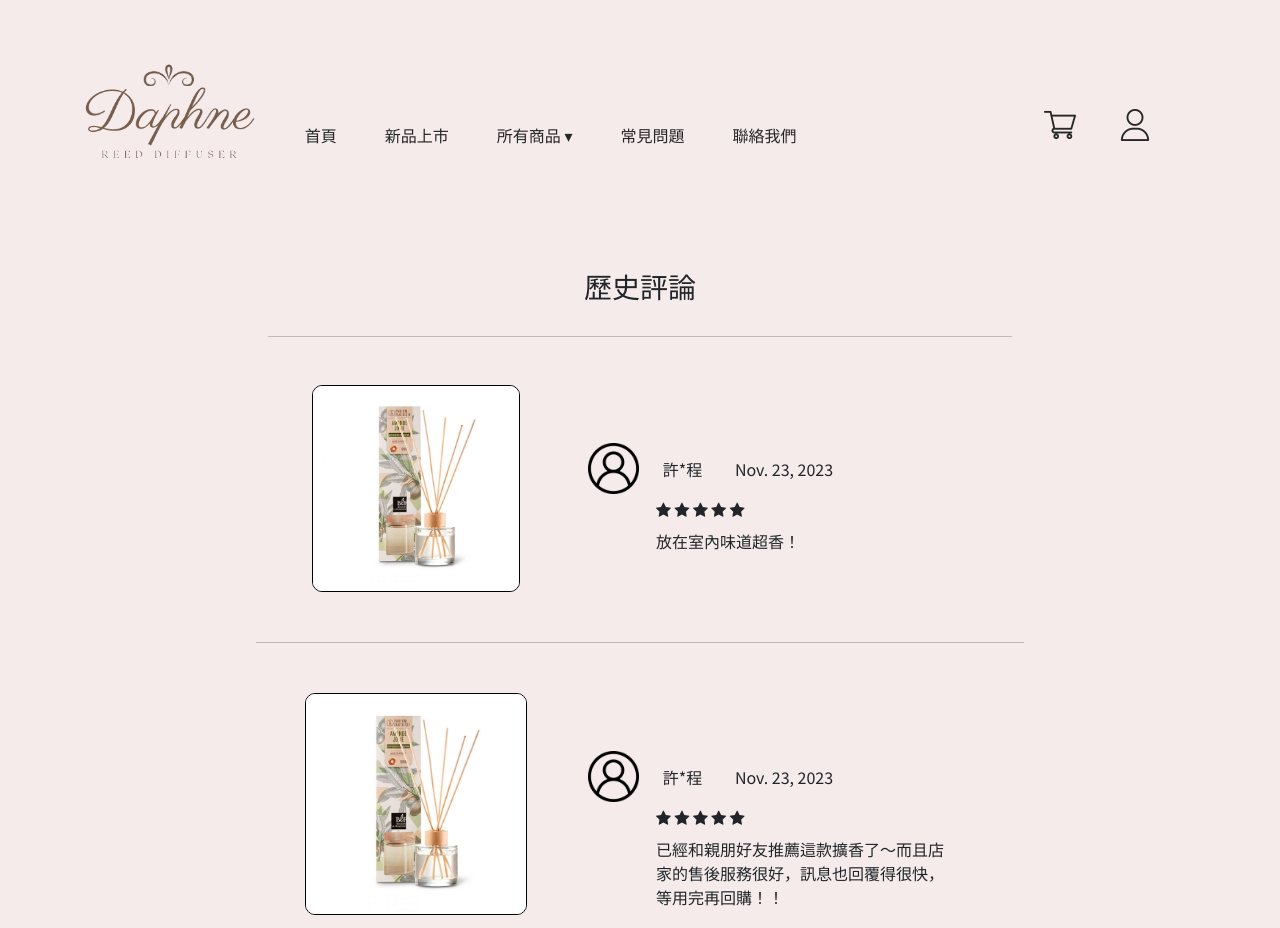
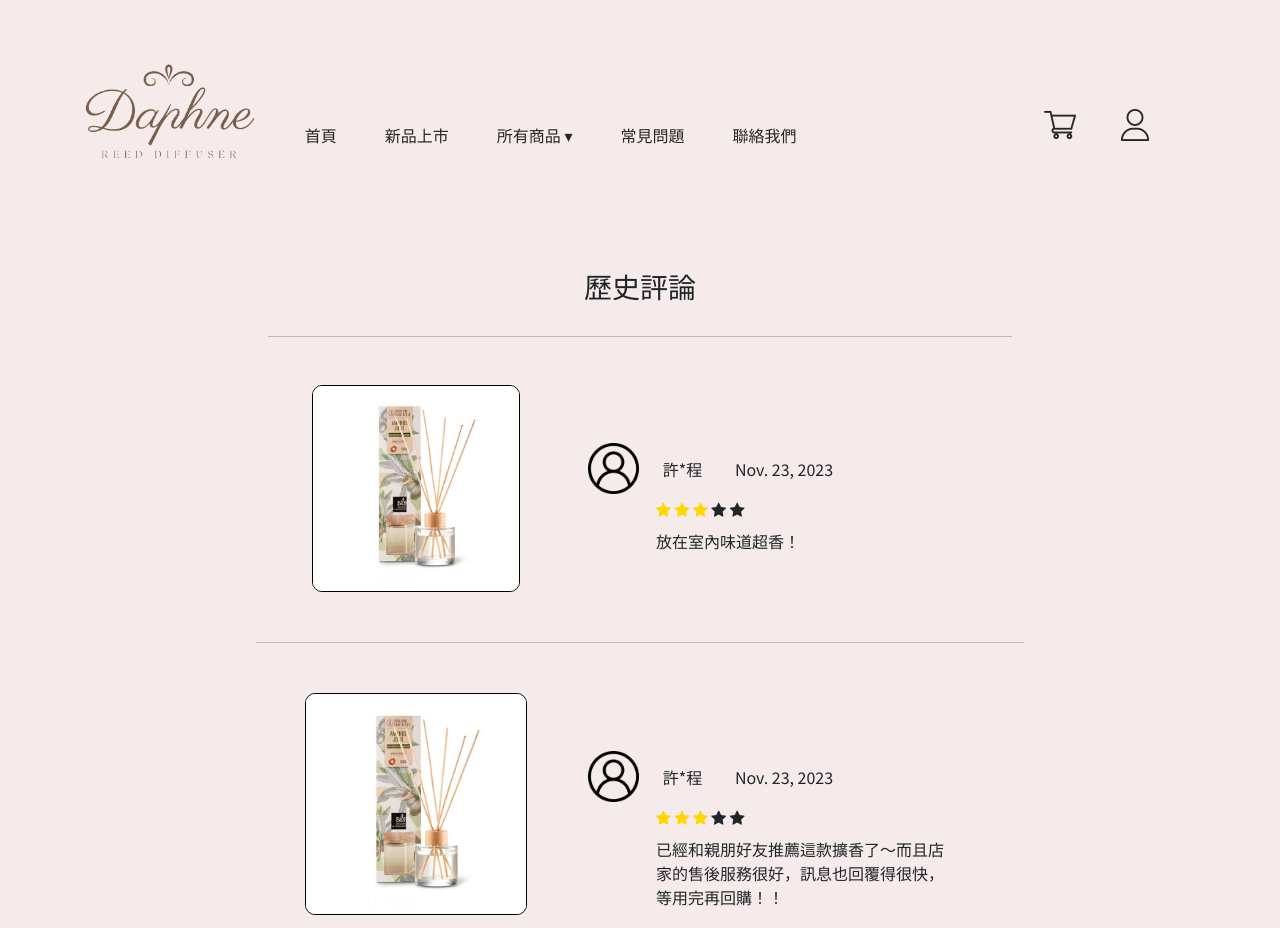
Before and after one commit to sean4689/e-commerce-website, a plain HTML site: page Pages/Comment-history.html in a window 1280 px wide. Shown: the top 928 px of the page. Drawn offline with nearby package versions, Linux system fonts and the light colour scheme.

Commit message:
style-Comment-history-star-color

```diff
--- a/assets/css/style-Comment-history.css
+++ b/assets/css/style-Comment-history.css
@@ -17,6 +17,9 @@ body{background-color: #F5EBEB;
     border-radius: 10px;
 
 }
+.checked {
+    color: gold;
+  }
 @media screen and (max-width: 992px) {
     .commentarea{
         padding-top: 0px;
```
